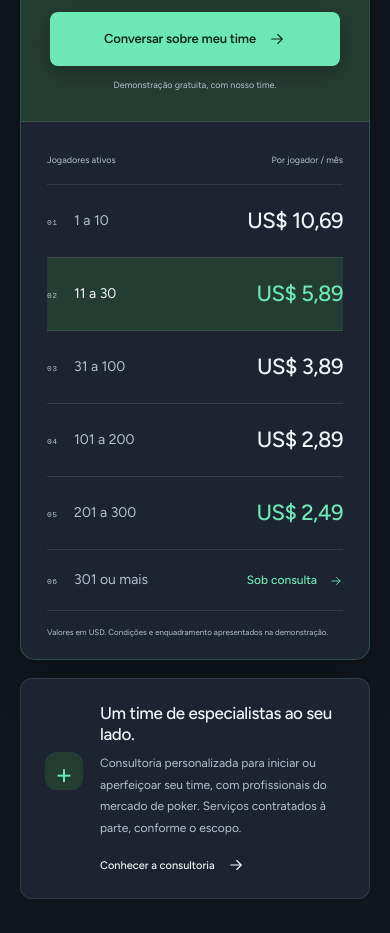
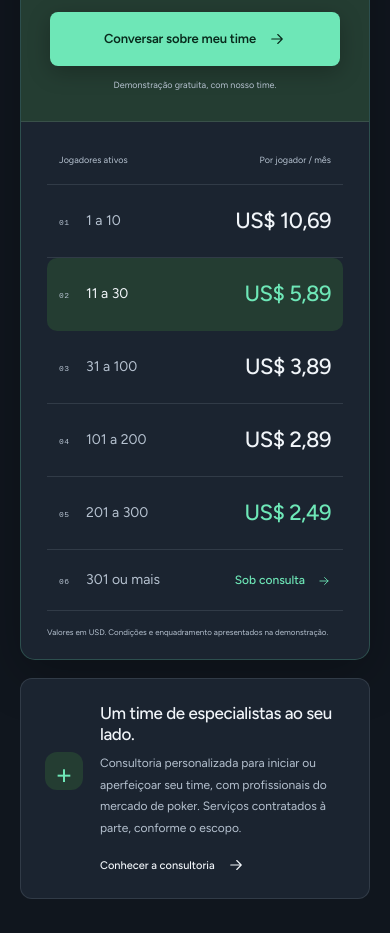
Before and after one commit to cassullileandro-spec/pokerpilot-landing, a plain HTML site: page index.html in a window 390 px wide. Shown: the part 8040-8973 px from the top of the page. Drawn offline with Linux system fonts and the light colour scheme.

Commit message:
Add breathing room to selected pricing tier

```diff
--- a/index.html
+++ b/index.html
@@ -8,7 +8,7 @@
   <link rel="icon" type="image/svg+xml" href="./assets/symbol.svg">
   <link rel="stylesheet" href="./fonts.css"><link rel="stylesheet" href="./styles.css"><link rel="stylesheet" href="./light.css?v=20261025-captures">
   <link rel="stylesheet" href="./theme.css?v=20261025"><link rel="stylesheet" href="./palette.css?v=20261025"><script src="./theme-init.js?v=20261025"></script>
-  <link rel="stylesheet" href="./pricing.css?v=20261030"><script src="./pricing.js?v=20261030" defer></script>
+  <link rel="stylesheet" href="./pricing.css?v=20261030-spacing"><script src="./pricing.js?v=20261030" defer></script>
   <script src="./config.js" defer></script><script src="./app.js?v=20261025-captures" defer></script>
 </head>
 <body>
--- a/pricing.css
+++ b/pricing.css
@@ -14,12 +14,18 @@
 .pricing-calculator .pricing-rule { max-width: none; font-size: 11px; line-height: 1.7; margin: 16px 0 24px; color: var(--muted); }
 .pricing-calculator .pricing-error { font-size: 12px; color: var(--pp-color-danger); margin: 12px 0 0; }
 .pricing-calculator [aria-invalid=true] { border-color: var(--pp-color-danger) !important; }
-.price-table tr.selected-tier { background: var(--pp-color-selection); }
-.price-table tr.selected-tier td { color: var(--text); }
+.price-table { border-collapse: separate; border-spacing: 0; }
+.price-table th:first-child, .price-table td:first-child { padding-left: 20px; }
+.price-table th:last-child, .price-table td:last-child { padding-right: 20px; }
+.price-table tr.selected-tier td { color: var(--text); background: var(--pp-color-selection); border-bottom-color: transparent; }
+.price-table tr.selected-tier td:first-child { border-radius: 10px 0 0 10px; }
+.price-table tr.selected-tier td:last-child { border-radius: 0 10px 10px 0; }
 .price-table tr.selected-tier strong { color: var(--brand); }
 #pricing-players:focus-visible, #pricing-slider:focus-visible { outline: 2px solid var(--brand); outline-offset: 4px; }
 @media (max-width: 640px) {
   .pricing-quantity { gap: 12px; }
   #pricing-players { width: 104px; }
   #pricing-total { font-size: 36px; }
+  .price-table th:first-child, .price-table td:first-child { padding-left: 12px; }
+  .price-table th:last-child, .price-table td:last-child { padding-right: 12px; }
 }
```
Also changed, not shown: dark.html (+1 -1 lines), light.html (+1 -1 lines).
